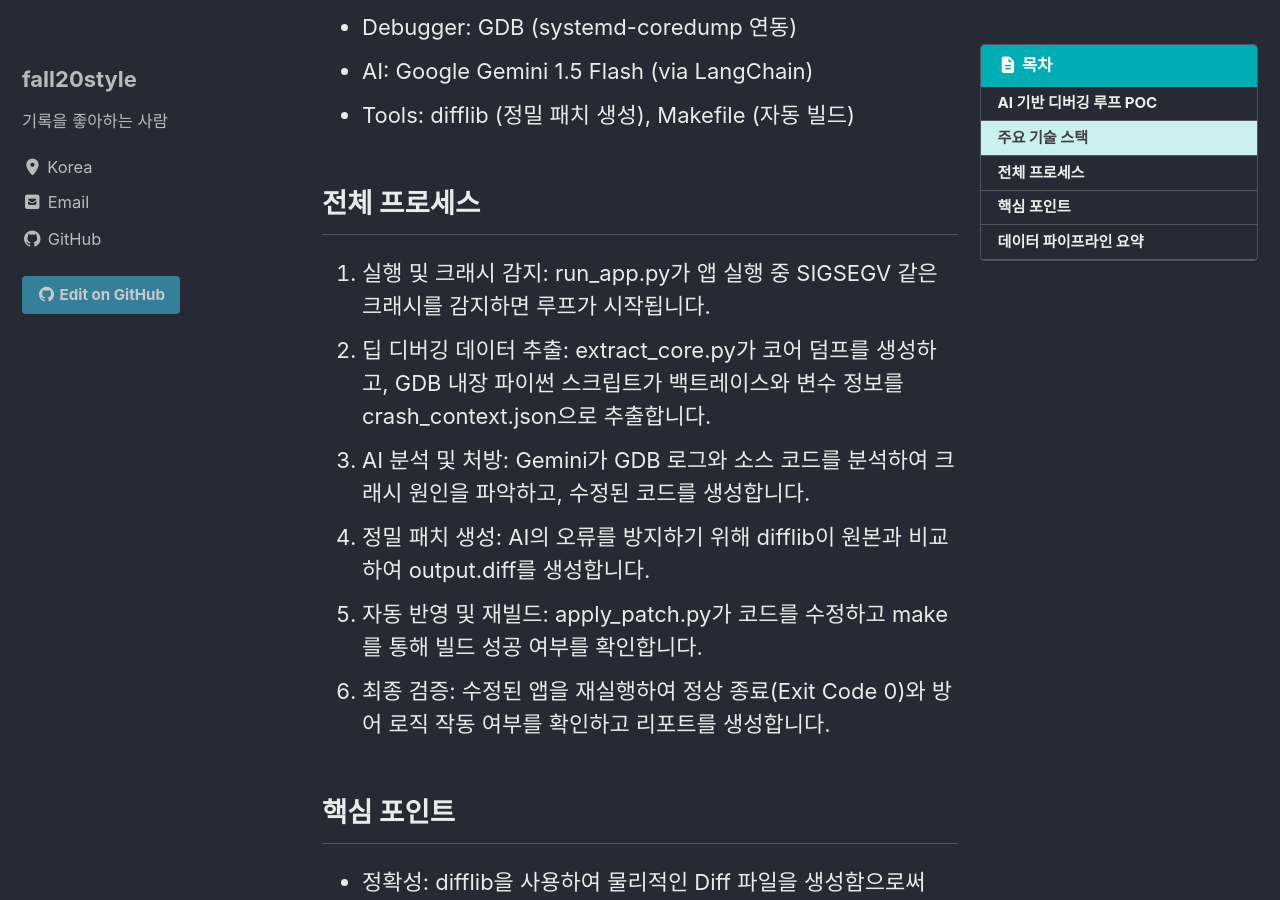
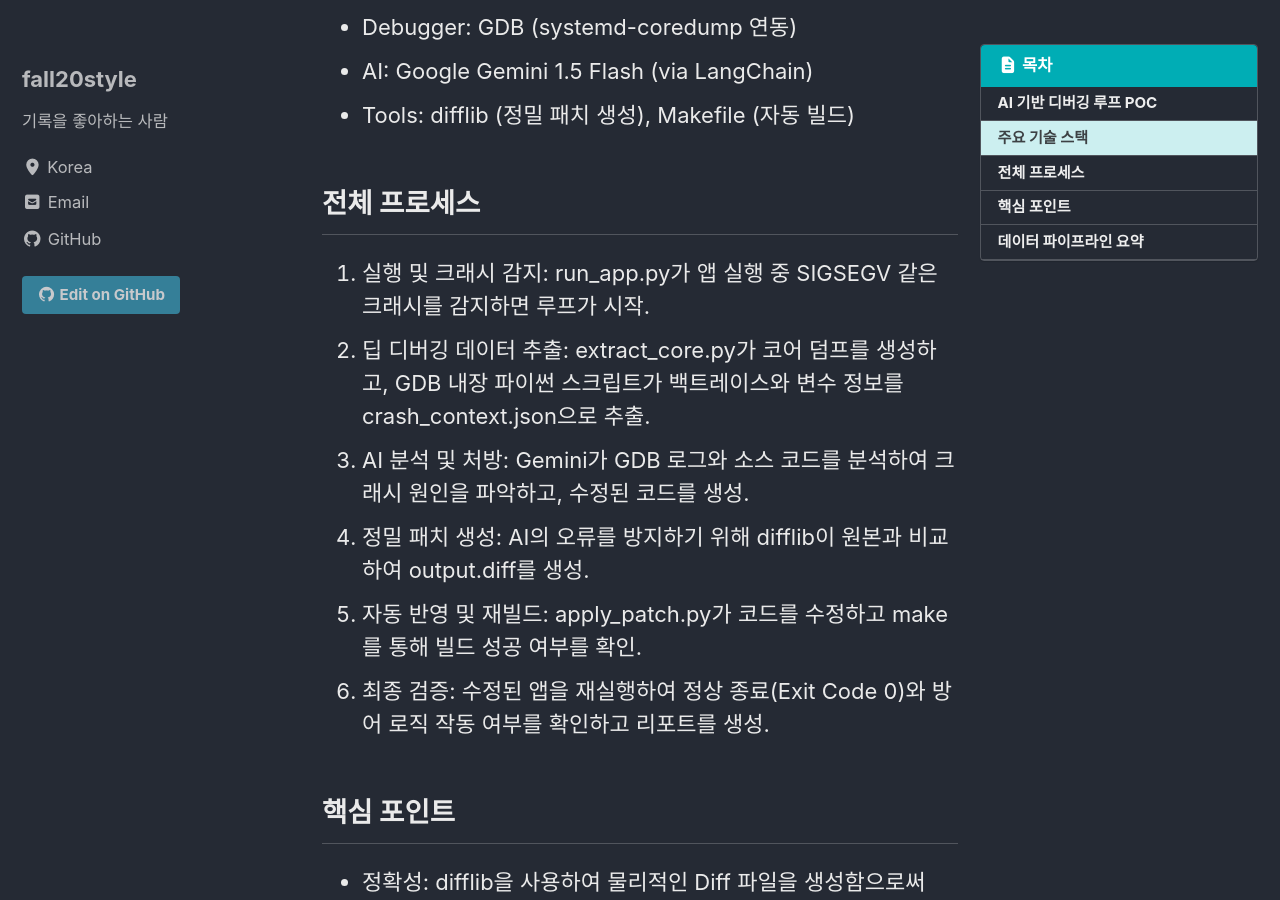
Before and after one commit to fall20style/fall20style.github.io, a Jekyll site: the page built from _posts/2026-04-29-gdb-gemini-coredump-autofix-loop.md, in a window 1280 px wide and 900 px high, scrolled down 594 px. Built offline with Jekyll 4.4.1, drawn with Linux system fonts in a browser that asks for light colours; cached includes are drawn as plain includes.

Commit message:
Update 2026-04-29-gdb-gemini-coredump-autofix-loop.md

```diff
--- a/_posts/2026-04-29-gdb-gemini-coredump-autofix-loop.md
+++ b/_posts/2026-04-29-gdb-gemini-coredump-autofix-loop.md
@@ -33,12 +33,12 @@ description: GDB Python 스크립트와 Gemini AI를 결합하여 C++ 코어 덤
 
 ## 전체 프로세스
 
-1. 실행 및 크래시 감지: run_app.py가 앱 실행 중 SIGSEGV 같은 크래시를 감지하면 루프가 시작됩니다.
-2. 딥 디버깅 데이터 추출: extract_core.py가 코어 덤프를 생성하고, GDB 내장 파이썬 스크립트가 백트레이스와 변수 정보를 crash_context.json으로 추출합니다.
-3. AI 분석 및 처방: Gemini가 GDB 로그와 소스 코드를 분석하여 크래시 원인을 파악하고, 수정된 코드를 생성합니다.
-4. 정밀 패치 생성: AI의 오류를 방지하기 위해 difflib이 원본과 비교하여 output.diff를 생성합니다.
-5. 자동 반영 및 재빌드: apply_patch.py가 코드를 수정하고 make를 통해 빌드 성공 여부를 확인합니다.
-6. 최종 검증: 수정된 앱을 재실행하여 정상 종료(Exit Code 0)와 방어 로직 작동 여부를 확인하고 리포트를 생성합니다.
+1. 실행 및 크래시 감지: run_app.py가 앱 실행 중 SIGSEGV 같은 크래시를 감지하면 루프가 시작.
+2. 딥 디버깅 데이터 추출: extract_core.py가 코어 덤프를 생성하고, GDB 내장 파이썬 스크립트가 백트레이스와 변수 정보를 crash_context.json으로 추출.
+3. AI 분석 및 처방: Gemini가 GDB 로그와 소스 코드를 분석하여 크래시 원인을 파악하고, 수정된 코드를 생성.
+4. 정밀 패치 생성: AI의 오류를 방지하기 위해 difflib이 원본과 비교하여 output.diff를 생성.
+5. 자동 반영 및 재빌드: apply_patch.py가 코드를 수정하고 make를 통해 빌드 성공 여부를 확인.
+6. 최종 검증: 수정된 앱을 재실행하여 정상 종료(Exit Code 0)와 방어 로직 작동 여부를 확인하고 리포트를 생성.
 
 ## 핵심 포인트
 
```
